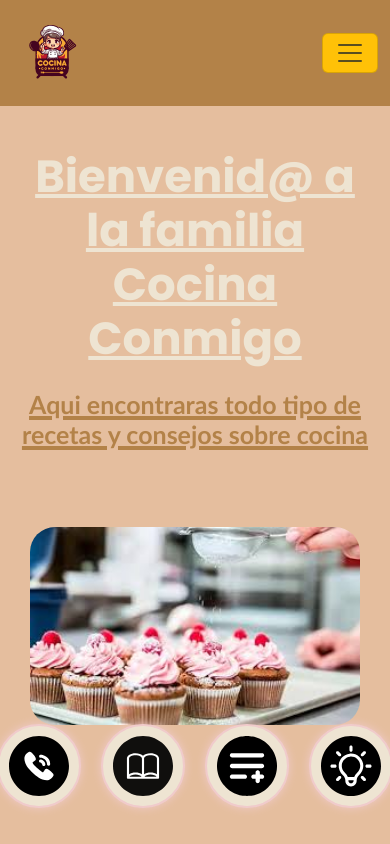
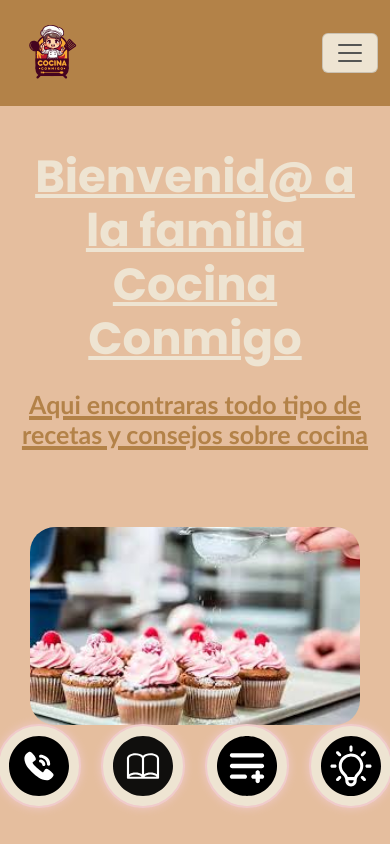
Before and after one commit to thor3555/Cocina-Conmigo, a website: page index.html in a window 390 px wide. Shown: the top 844 px of the page. Drawn offline with nearby package versions, Linux system fonts and the light colour scheme.

Commit message:
Color del botón para celulares

```diff
--- a/index.html
+++ b/index.html
@@ -27,7 +27,7 @@
           <img src="img/cocina.svg" alt="Logo de Cocina Conmigo" width="80" height="80">
         </a>
         <!-- Botón Movil -->
-        <button class="navbar-toggler bg-warning" type="button" data-bs-toggle="collapse" data-bs-target="#navbarNavAltMarkup" aria-controls="navbarNavAltMarkup" aria-expanded="false" aria-label="Toggle navigation">
+        <button class="navbar-toggler bot-m" type="button" data-bs-toggle="collapse" data-bs-target="#navbarNavAltMarkup" aria-controls="navbarNavAltMarkup" aria-expanded="false" aria-label="Toggle navigation">
           <span class="navbar-toggler-icon"></span>
         </button>
         <!-- Menú -->
--- a/sass/components/_header.scss
+++ b/sass/components/_header.scss
@@ -15,7 +15,7 @@
     justify-content: flex-end;
     font-size: 20px;
     text-align: center;
-    border-top: 2px solid v.$five;
+    border-top: 2px solid v.$three;
     font-weight: bold;
     div{
         .active{
@@ -31,6 +31,9 @@
     }
 }
 
+.bot-m{
+    background-color: v.$three !important; // Necesario el important para sobrescribir estilos de Bootstrap //
+}
 
 .nav-brand-logo-per {
     @extend .girar-logo;
```
Also changed, not shown: pages/consejos.html (+1 -1 lines), pages/contacto.html (+1 -1 lines), pages/recetas.html (+1 -1 lines), pages/sobrenosotros.html (+1 -1 lines), css/style.css, 1 other file.
